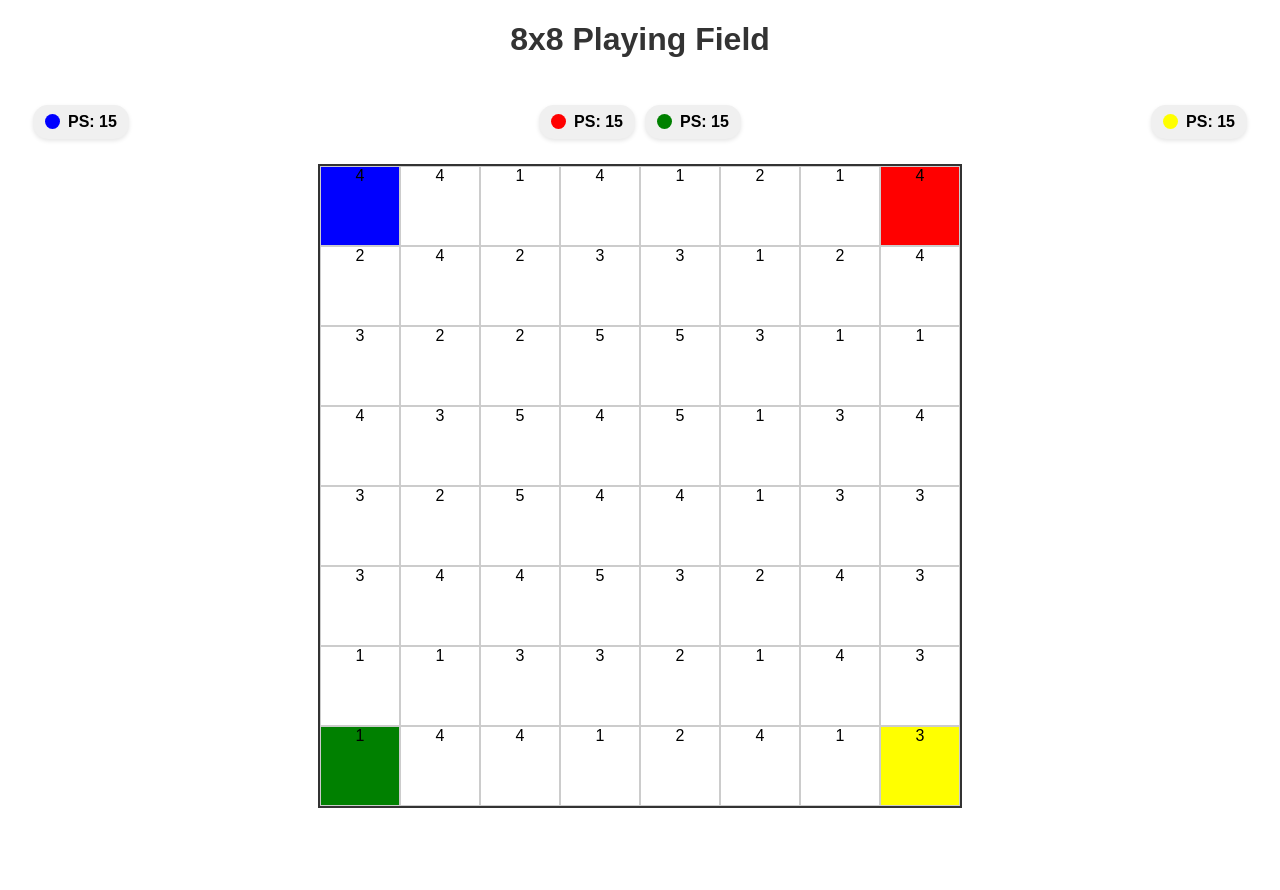
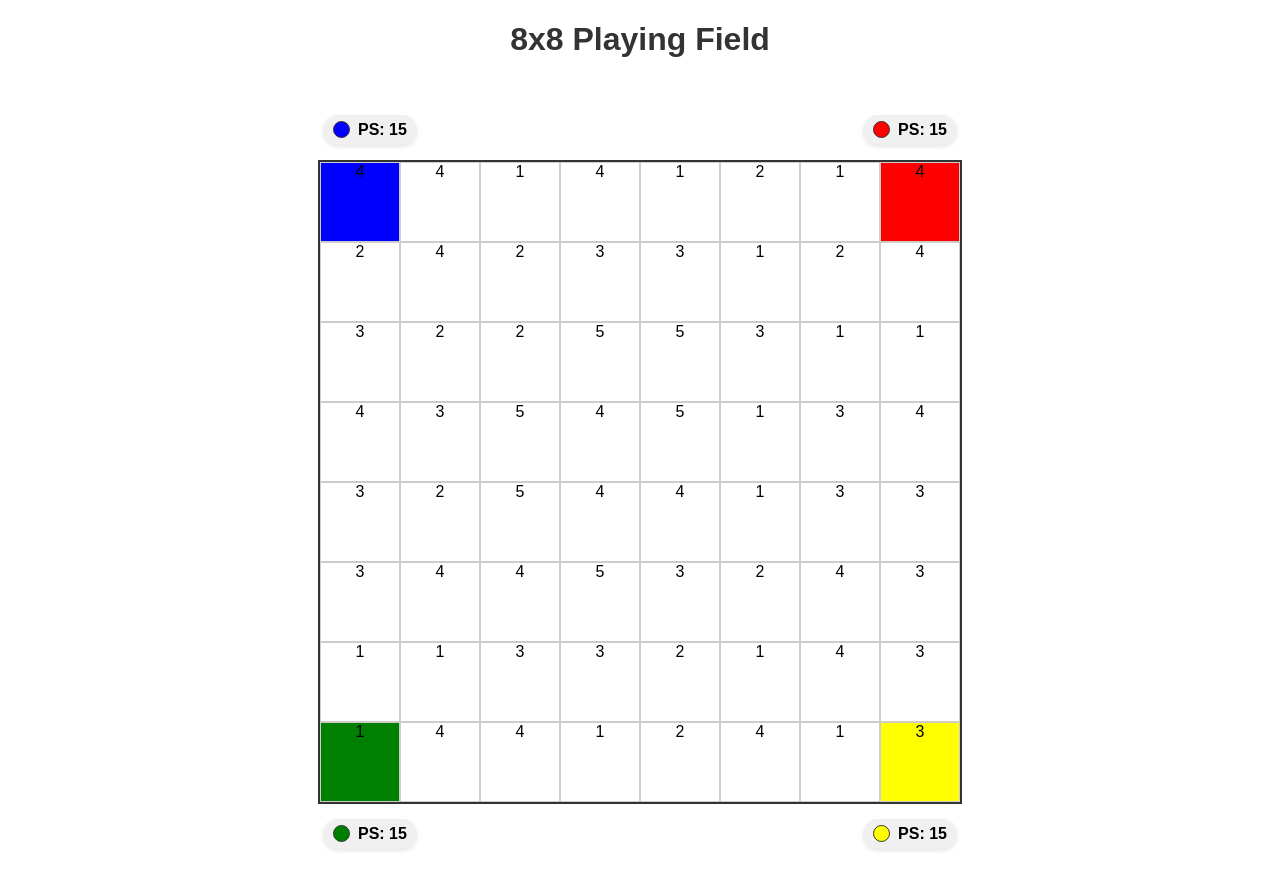
Before and after one commit to thommann/Winkeladvokat, an Angular app: page / in a window 1280 px wide. Before the commit the page ends 836 px from the top, so only its background shows below. Built offline with nearby package versions, Linux system fonts and the light colour scheme.

Commit message:
Refactor playing field layout and counter styling.
Reorganized HTML structure for better grouping of top and bottom counters. Updated CSS to improve layout flexibility, adjust spacing, and ensure consistent styling. Simplified counter positioning styles by introducing reusable classes.

```diff
--- a/src/app/playing-field/playing-field.component.css
+++ b/src/app/playing-field/playing-field.component.css
@@ -1,13 +1,16 @@
 .playing-field-container {
   --cell-size: 80px; /* Base cell size - can be easily changed */
   display: flex;
-  flex-direction: column;
-  align-items: center;
+  justify-content: center;
   padding: 20px;
   overflow: auto;
   max-width: 100%;
   max-height: 100vh;
-  position: relative;
+}
+
+.playing-field-wrapper {
+  display: flex;
+  flex-direction: column;
 }
 
 .playing-field {
@@ -22,23 +25,30 @@
   display: contents; /* This makes the row's children become direct children of the grid container */
 }
 
-/* PS Counters styling */
-.ps-counters {
+/* Counter rows */
+.counter-row {
   display: flex;
+  width: 100%;
   justify-content: space-between;
-  width: 100%;
-  margin-bottom: 20px;
+  margin: 10px 0;
 }
 
+.spacer {
+  flex-grow: 1;
+  min-width: 20px;
+}
+
+/* PS Counters styling */
 .ps-counter {
   display: flex;
   align-items: center;
-  padding: 8px 12px;
+  padding: 5px 10px;
   background-color: #f0f0f0;
   border-radius: 15px;
   box-shadow: 0 2px 4px rgba(0,0,0,0.1);
   font-weight: bold;
   margin: 5px;
+  min-width: 70px;
 }
 
 .ps-dot {
@@ -46,6 +56,7 @@
   height: 15px;
   border-radius: 50%;
   margin-right: 8px;
+  border: 1px solid #333;
 }
 
 /* Player color dots */
@@ -65,23 +76,7 @@
   background-color: yellow;
 }
 
-/* Counter positioning */
-.blue-counter {
-  align-self: flex-start;
-  margin-right: auto;
+/* For 2 or 3 player games */
+.top-counters, .bottom-counters {
+  height: 40px; /* Fixed height to ensure consistency */
 }
-
-.red-counter {
-  align-self: flex-start;
-  margin-left: auto;
-}
-
-.green-counter {
-  align-self: flex-end;
-  margin-right: auto;
-}
-
-.yellow-counter {
-  align-self: flex-end;
-  margin-left: auto;
-}
--- a/src/app/playing-field/playing-field.component.html
+++ b/src/app/playing-field/playing-field.component.html
@@ -1,28 +1,19 @@
 <div class="playing-field-container">
-  <!-- PS counters for each player -->
-  <div class="ps-counters">
+  <div class="playing-field-wrapper">
+    <!-- Top counters -->
+    <div class="counter-row top-counters">
       <!-- Top left (blue) counter -->
       <div class="ps-counter blue-counter" *ngIf="getPlayerByColor('blue')">
         <div class="ps-dot blue"></div>
         <span>PS: {{ getPlayerByColor('blue')?.paragraphs }}</span>
       </div>
 
+      <div class="spacer"></div>
+
       <!-- Top right (red) counter -->
       <div class="ps-counter red-counter" *ngIf="getPlayerByColor('red')">
         <div class="ps-dot red"></div>
         <span>PS: {{ getPlayerByColor('red')?.paragraphs }}</span>
-    </div>
-
-    <!-- Bottom left (green) counter -->
-    <div class="ps-counter green-counter" *ngIf="getPlayerByColor('green')">
-      <div class="ps-dot green"></div>
-      <span>PS: {{ getPlayerByColor('green')?.paragraphs }}</span>
-    </div>
-
-    <!-- Bottom right (yellow) counter -->
-    <div class="ps-counter yellow-counter" *ngIf="getPlayerByColor('yellow')">
-      <div class="ps-dot yellow"></div>
-      <span>PS: {{ getPlayerByColor('yellow')?.paragraphs }}</span>
       </div>
     </div>
 
@@ -42,4 +33,22 @@
         </cell>
       </div>
     </div>
+
+    <!-- Bottom counters -->
+    <div class="counter-row bottom-counters">
+      <!-- Bottom left (green) counter -->
+      <div class="ps-counter green-counter" *ngIf="getPlayerByColor('green')">
+        <div class="ps-dot green"></div>
+        <span>PS: {{ getPlayerByColor('green')?.paragraphs }}</span>
       </div>
+
+      <div class="spacer"></div>
+
+      <!-- Bottom right (yellow) counter -->
+      <div class="ps-counter yellow-counter" *ngIf="getPlayerByColor('yellow')">
+        <div class="ps-dot yellow"></div>
+        <span>PS: {{ getPlayerByColor('yellow')?.paragraphs }}</span>
+      </div>
+    </div>
+  </div>
+</div>
```
Lines whose indentation alone changed are shown as unchanged.
